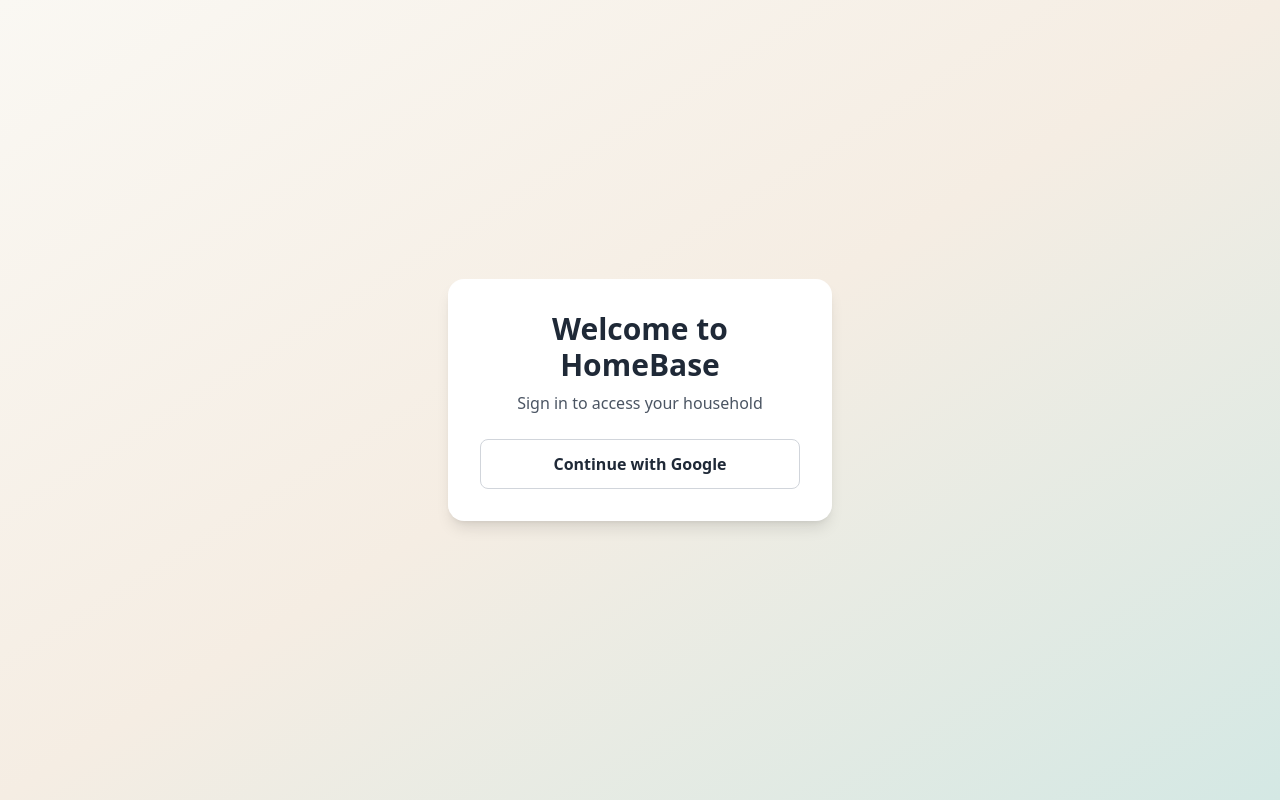
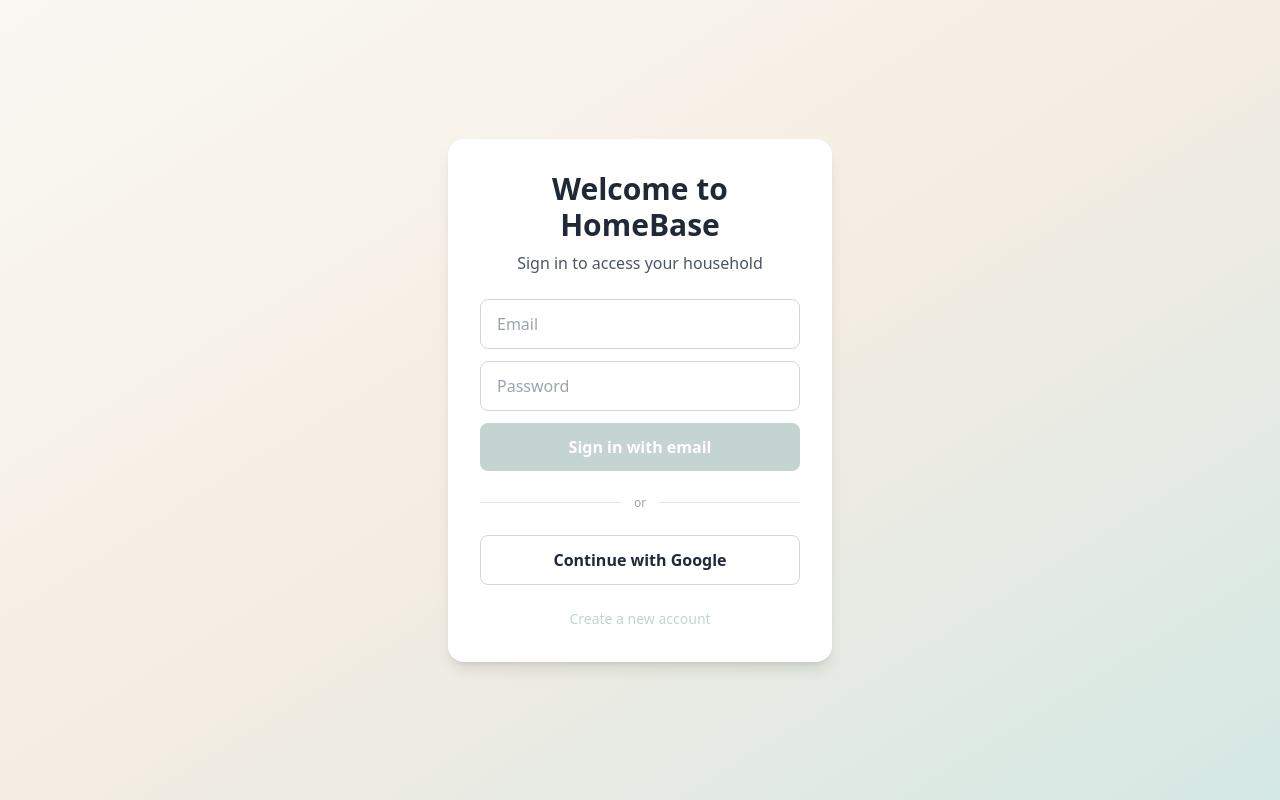
Before and after one commit to lgeti/HomeBase, a React (Vite) app: page / in a window 1280 px wide. Built offline with nearby package versions, Linux system fonts and the light colour scheme; no server answers.

Commit message:
feat: implement signup functionality and enhance authentication flow with password sign-in

```diff
--- a/src/App.jsx
+++ b/src/App.jsx
@@ -5,19 +5,29 @@ import { createHousehold } from './core/api/expensesApi'
 import { useAuth } from './core/auth/useAuth'
 import ProfileSetup from './components/ProfileSetup'
 import Login from './modules/Auth/pages/Login'
+import Signup from './modules/Auth/pages/Signup'
 import CategoryView from './modules/Expenses/pages/CategoryView'
 import Dashboard from './modules/Expenses/pages/Dashboard'
 import { AddTransactionSheetWrapper } from './components/AddTransactionSheet'
 import TransactionForm from './modules/Expenses/components/TransactionForm'
 
 export default function App() {
-  const { user: authUser, isLoading: authLoading, isConfigured, signInWithGoogle, signOut } = useAuth()
+  const {
+    user: authUser,
+    isLoading: authLoading,
+    isConfigured,
+    signInWithGoogle,
+    signInWithPassword,
+    signUpWithPassword,
+    signOut,
+  } = useAuth()
   const [user, setUser] = useLocalStorage('homebase_user', null)
   const [household, setHousehold] = useLocalStorage('homebase_household', null)
   const { expenses, addExpense, deleteExpense, isLoading: expensesLoading, error: expensesError } = useExpensesApi(household)
   const [isLoading, setIsLoading] = useState(true)
   const [isPreparingHousehold, setIsPreparingHousehold] = useState(false)
   const [apiError, setApiError] = useState('')
+  const [authMode, setAuthMode] = useState('login')
   const [showAddForm, setShowAddForm] = useState(false)
   const [activeView, setActiveView] = useState('categories')
   const [selectedCategoryId, setSelectedCategoryId] = useState('groceries')
@@ -36,7 +46,7 @@ export default function App() {
     setIsPreparingHousehold(true)
     setApiError('')
 
-    createHousehold(`${user.person1} & ${user.person2}`, [user.person1, user.person2])
+    createHousehold(user.householdName, [user.person1, user.person2])
       .then(setHousehold)
       .catch((error) => setApiError(error.message))
       .finally(() => setIsPreparingHousehold(false))
@@ -47,7 +57,7 @@ export default function App() {
 
     try {
       const createdHousehold = await createHousehold(
-        `${profile.person1} & ${profile.person2}`,
+        profile.householdName,
         [profile.person1, profile.person2]
       )
       setUser(profile)
@@ -87,7 +97,24 @@ export default function App() {
   }
 
   if (!authUser) {
-    return <Login isConfigured={isConfigured} onGoogleSignIn={signInWithGoogle} />
+    if (authMode === 'signup') {
+      return (
+        <Signup
+          isConfigured={isConfigured}
+          onSignUp={signUpWithPassword}
+          onSwitchToLogin={() => setAuthMode('login')}
+        />
+      )
+    }
+
+    return (
+      <Login
+        isConfigured={isConfigured}
+        onGoogleSignIn={signInWithGoogle}
+        onPasswordSignIn={signInWithPassword}
+        onSwitchToSignup={() => setAuthMode('signup')}
+      />
+    )
   }
 
   if (!user) {
--- a/src/components/ProfileSetup.jsx
+++ b/src/components/ProfileSetup.jsx
@@ -1,6 +1,7 @@
 import { useState } from 'react'
 
 export default function ProfileSetup({ onProfileSet, errorMessage = '' }) {
+  const [householdName, setHouseholdName] = useState('')
   const [person1, setPerson1] = useState('')
   const [person2, setPerson2] = useState('')
   const [error, setError] = useState('')
@@ -9,8 +10,8 @@ export default function ProfileSetup({ onProfileSet, errorMessage = '' }) {
     e.preventDefault()
     setError('')
 
-    if (!person1.trim() || !person2.trim()) {
-      setError('Both names are required')
+    if (!householdName.trim() || !person1.trim() || !person2.trim()) {
+      setError('Household name and both member names are required')
       return
     }
 
@@ -19,7 +20,11 @@ export default function ProfileSetup({ onProfileSet, errorMessage = '' }) {
       return
     }
 
-    onProfileSet({ person1: person1.trim(), person2: person2.trim() })
+    onProfileSet({
+      householdName: householdName.trim(),
+      person1: person1.trim(),
+      person2: person2.trim(),
+    })
   }
 
   return (
@@ -32,6 +37,19 @@ export default function ProfileSetup({ onProfileSet, errorMessage = '' }) {
           </div>
 
           <form onSubmit={handleSubmit} className="space-y-4">
+            <div>
+              <label htmlFor="householdName" className="block text-sm font-medium text-gray-700 mb-2">
+                Household name
+              </label>
+              <input
+                id="householdName"
+                type="text"
+                value={householdName}
+                onChange={(e) => setHouseholdName(e.target.value)}
+                placeholder="e.g., The Cabin"
+                className="w-full px-4 py-3 border border-gray-300 rounded-lg focus:outline-none focus:ring-2 focus:ring-spring-sage transition"
+              />
+            </div>
             <div>
               <label htmlFor="person1" className="block text-sm font-medium text-gray-700 mb-2">
                 Your name
--- a/src/core/auth/useAuth.js
+++ b/src/core/auth/useAuth.js
@@ -45,6 +45,21 @@ export const useAuth = () => {
     if (error) throw error
   }
 
+  const signInWithPassword = async (email, password) => {
+    if (!supabase) throw new Error('Supabase Auth is not configured')
+
+    const { error } = await supabase.auth.signInWithPassword({ email, password })
+    if (error) throw error
+  }
+
+  const signUpWithPassword = async (email, password) => {
+    if (!supabase) throw new Error('Supabase Auth is not configured')
+
+    const { data, error } = await supabase.auth.signUp({ email, password })
+    if (error) throw error
+    return data
+  }
+
   const signOut = async () => {
     if (supabase) await supabase.auth.signOut()
   }
@@ -55,6 +70,8 @@ export const useAuth = () => {
     isLoading,
     isConfigured: isSupabaseConfigured,
     signInWithGoogle,
+    signInWithPassword,
+    signUpWithPassword,
     signOut,
   }
 }
--- a/src/modules/Auth/pages/Login.jsx
+++ b/src/modules/Auth/pages/Login.jsx
@@ -1,6 +1,8 @@
 import { useState } from 'react'
 
-export default function Login({ isConfigured, onGoogleSignIn }) {
+export default function Login({ isConfigured, onGoogleSignIn, onPasswordSignIn, onSwitchToSignup }) {
+  const [email, setEmail] = useState('')
+  const [password, setPassword] = useState('')
   const [error, setError] = useState('')
   const [isSigningIn, setIsSigningIn] = useState(false)
 
@@ -10,6 +12,19 @@ export default function Login({ isConfigured, onGoogleSignIn }) {
 
     try {
       await onGoogleSignIn()
+    } catch (signInError) {
+      setError(signInError.message)
+      setIsSigningIn(false)
+    }
+  }
+
+  const handlePasswordSignIn = async (event) => {
+    event.preventDefault()
+    setError('')
+    setIsSigningIn(true)
+
+    try {
+      await onPasswordSignIn(email, password)
     } catch (signInError) {
       setError(signInError.message)
       setIsSigningIn(false)
@@ -32,13 +47,54 @@ export default function Login({ isConfigured, onGoogleSignIn }) {
 
         {error && <p className="p-3 rounded-lg bg-red-50 text-red-700 text-sm">{error}</p>}
 
+        <form onSubmit={handlePasswordSignIn} className="space-y-3">
+          <input
+            type="email"
+            value={email}
+            onChange={(event) => setEmail(event.target.value)}
+            placeholder="Email"
+            required
+            className="w-full px-4 py-3 border border-gray-300 rounded-lg focus:outline-none focus:ring-2 focus:ring-spring-sage"
+          />
+          <input
+            type="password"
+            value={password}
+            onChange={(event) => setPassword(event.target.value)}
+            placeholder="Password"
+            minLength="6"
+            required
+            className="w-full px-4 py-3 border border-gray-300 rounded-lg focus:outline-none focus:ring-2 focus:ring-spring-sage"
+          />
+          <button
+            type="submit"
+            disabled={!isConfigured || isSigningIn}
+            className="w-full py-3 rounded-lg bg-spring-sage text-white font-semibold hover:opacity-90 disabled:opacity-50 transition"
+          >
+            {isSigningIn ? 'Signing in...' : 'Sign in with email'}
+          </button>
+        </form>
+
+        <div className="flex items-center gap-3 text-xs text-gray-400">
+          <span className="h-px bg-gray-200 flex-1" />
+          or
+          <span className="h-px bg-gray-200 flex-1" />
+        </div>
+
         <button
           type="button"
           onClick={handleGoogleSignIn}
           disabled={!isConfigured || isSigningIn}
           className="w-full py-3 rounded-lg bg-white border border-gray-300 text-gray-800 font-semibold hover:bg-gray-50 disabled:opacity-50 transition"
         >
-          {isSigningIn ? 'Opening Google...' : 'Continue with Google'}
+          Continue with Google
+        </button>
+
+        <button
+          type="button"
+          onClick={onSwitchToSignup}
+          className="w-full text-sm text-spring-sage hover:underline"
+        >
+          Create a new account
         </button>
       </main>
     </div>
--- /dev/null
+++ b/src/modules/Auth/pages/Signup.jsx
@@ -0,0 +1,76 @@
+import { useState } from 'react'
+
+export default function Signup({ isConfigured, onSignUp, onSwitchToLogin }) {
+  const [email, setEmail] = useState('')
+  const [password, setPassword] = useState('')
+  const [error, setError] = useState('')
+  const [message, setMessage] = useState('')
+  const [isSubmitting, setIsSubmitting] = useState(false)
+
+  const handleSubmit = async (event) => {
+    event.preventDefault()
+    setError('')
+    setMessage('')
+    setIsSubmitting(true)
+
+    try {
+      const data = await onSignUp(email, password)
+      if (!data.session) {
+        setMessage('Check your email to confirm your account, then sign in.')
+      }
+    } catch (signUpError) {
+      setError(signUpError.message)
+    } finally {
+      setIsSubmitting(false)
+    }
+  }
+
+  return (
+    <div className="flex items-center justify-center min-h-screen bg-gradient-to-br from-warm-cream via-warm-beige to-spring-mint px-4">
+      <main className="w-full max-w-sm bg-white rounded-2xl shadow-lg p-8 space-y-6">
+        <div className="text-center space-y-2">
+          <h1 className="text-3xl font-bold text-gray-800">Create your account</h1>
+          <p className="text-gray-600">Start a shared HomeBase household</p>
+        </div>
+
+        {error && <p className="p-3 rounded-lg bg-red-50 text-red-700 text-sm">{error}</p>}
+        {message && <p className="p-3 rounded-lg bg-green-50 text-green-700 text-sm">{message}</p>}
+
+        <form onSubmit={handleSubmit} className="space-y-3">
+          <input
+            type="email"
+            value={email}
+            onChange={(event) => setEmail(event.target.value)}
+            placeholder="Email"
+            required
+            className="w-full px-4 py-3 border border-gray-300 rounded-lg focus:outline-none focus:ring-2 focus:ring-spring-sage"
+          />
+          <input
+            type="password"
+            value={password}
+            onChange={(event) => setPassword(event.target.value)}
+            placeholder="Password"
+            minLength="6"
+            required
+            className="w-full px-4 py-3 border border-gray-300 rounded-lg focus:outline-none focus:ring-2 focus:ring-spring-sage"
+          />
+          <button
+            type="submit"
+            disabled={!isConfigured || isSubmitting}
+            className="w-full py-3 rounded-lg bg-spring-sage text-white font-semibold hover:opacity-90 disabled:opacity-50 transition"
+          >
+            {isSubmitting ? 'Creating account...' : 'Create account'}
+          </button>
+        </form>
+
+        <button
+          type="button"
+          onClick={onSwitchToLogin}
+          className="w-full text-sm text-spring-sage hover:underline"
+        >
+          Back to sign in
+        </button>
+      </main>
+    </div>
+  )
+}
```
